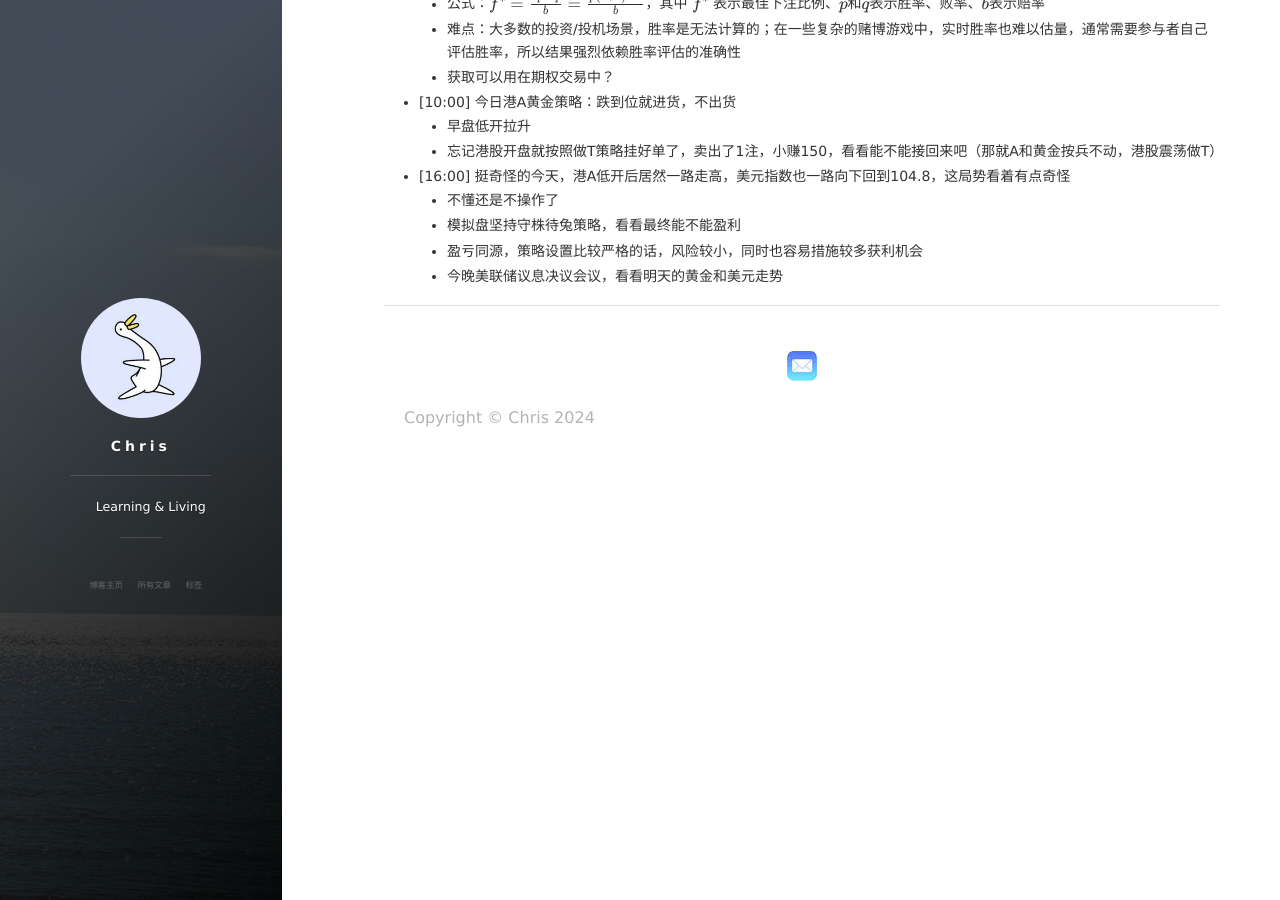
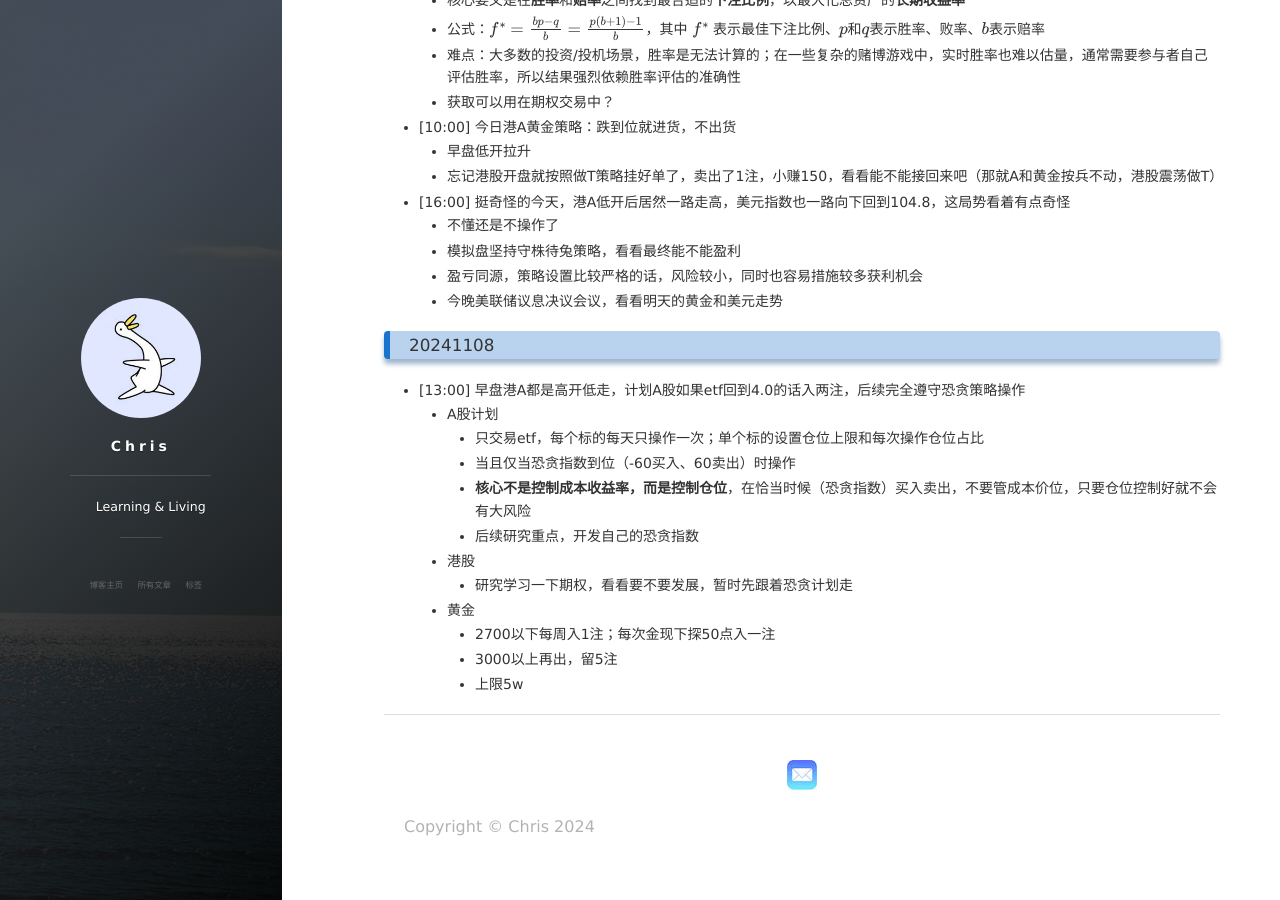
Before and after one commit to CHRisXman/CHRisXman.github.io, a Jekyll site: the page built from _posts/2024-11-05-essay-202411-finance-news.md, in a window 1280 px wide and 900 px high, scrolled down 1774 px. Built offline with Jekyll 4.4.1, drawn with Linux system fonts in a browser that asks for light colours; nearby versions of some CDN libraries; formulas are drawn with MathJax 3.

Commit message:
update posts

```diff
--- a/_posts/2024-11-05-essay-202411-finance-news.md
+++ b/_posts/2024-11-05-essay-202411-finance-news.md
@@ -76,3 +76,18 @@ category: 财经
     - 模拟盘坚持守株待兔策略，看看最终能不能盈利
     - 盈亏同源，策略设置比较严格的话，风险较小，同时也容易措施较多获利机会
     - 今晚美联储议息决议会议，看看明天的黄金和美元走势
+
+
+### 20241108
++ [13:00] 早盘港A都是高开低走，计划A股如果etf回到4.0的话入两注，后续完全遵守恐贪策略操作
+    - A股计划
+        * 只交易etf，每个标的每天只操作一次；单个标的设置仓位上限和每次操作仓位占比
+        * 当且仅当恐贪指数到位（-60买入、60卖出）时操作
+        * **核心不是控制成本收益率，而是控制仓位**，在恰当时候（恐贪指数）买入卖出，不要管成本价位，只要仓位控制好就不会有大风险
+        * 后续研究重点，开发自己的恐贪指数
+    - 港股
+        * 研究学习一下期权，看看要不要发展，暂时先跟着恐贪计划走
+    - 黄金
+        * 2700以下每周入1注；每次金现下探50点入一注
+        * 3000以上再出，留5注
+        * 上限5w
```
Also changed, not shown: _posts/2024-11-07-note-learning-options.md (+9 -0 lines).
